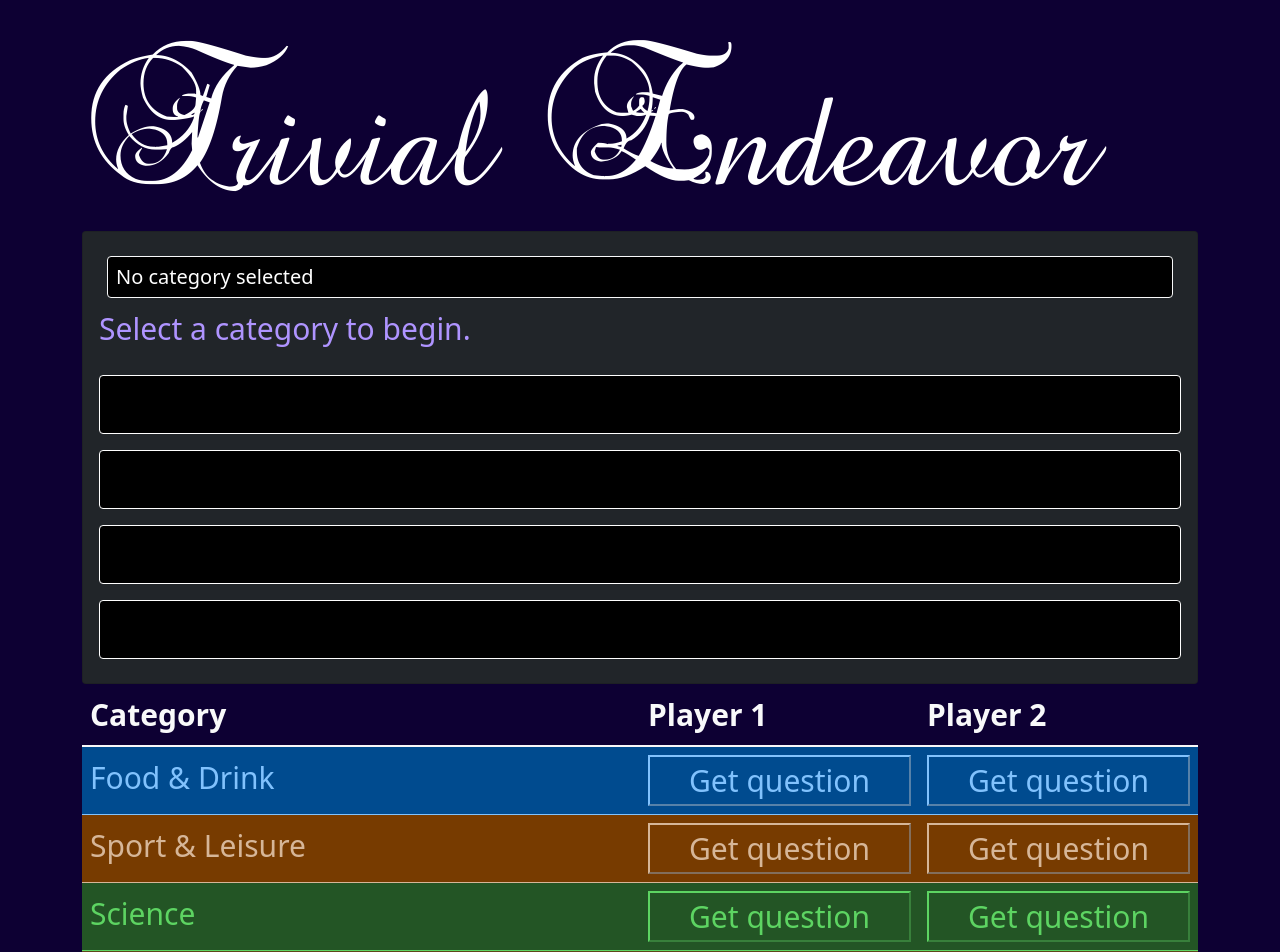
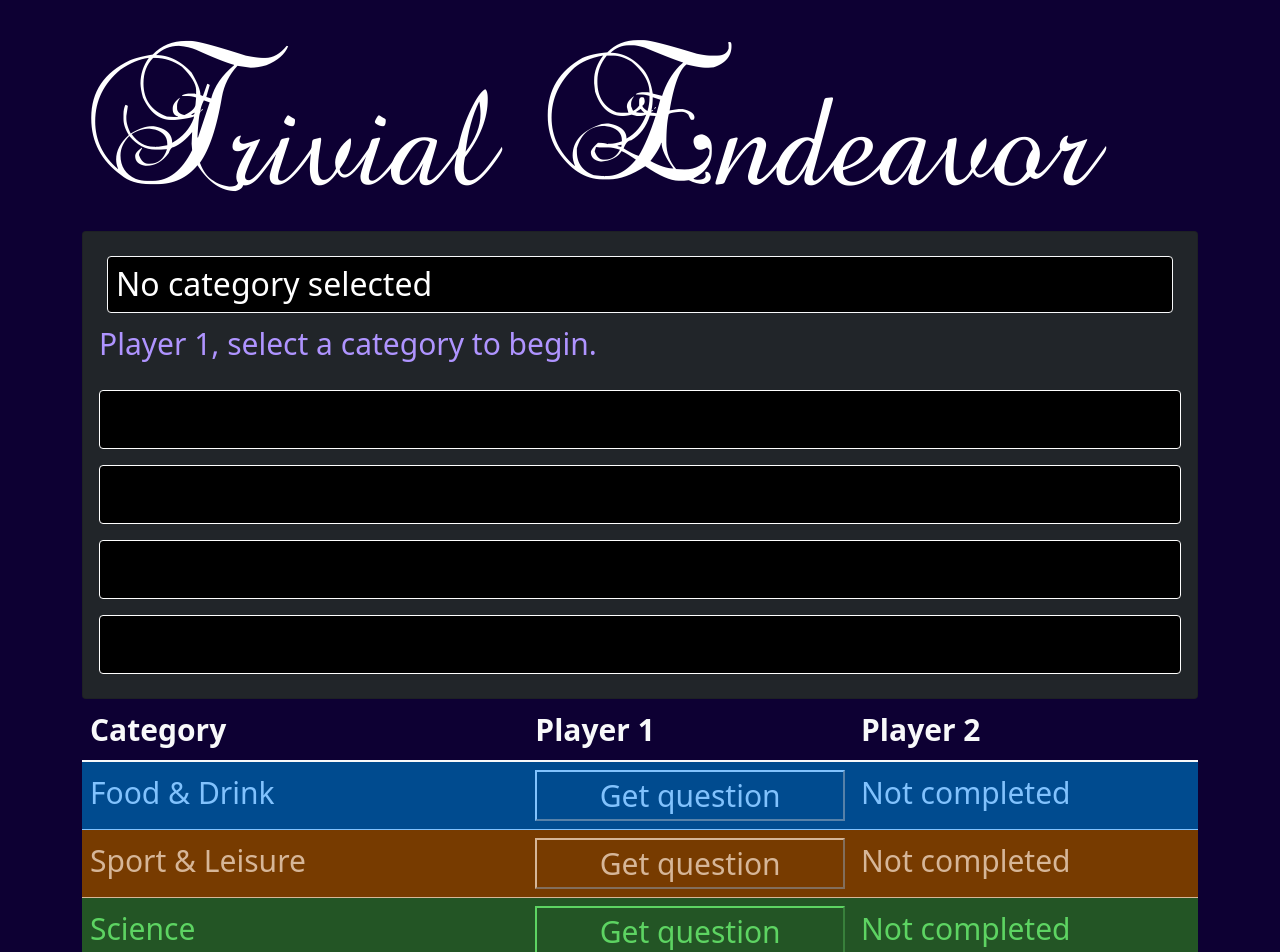
Before and after one commit to vpbasile/trivial-endeavor, a React (Create React App) app: page / in a window 1280 px wide. Shown: the top 952 px of the page. Built offline with nearby package versions, Linux system fonts and the light colour scheme.

Commit message:
Only one player works

```diff
--- a/src/App.js
+++ b/src/App.js
@@ -13,11 +13,15 @@ import CategoryRow from './components/CategoryRow';
 import AnswerButton from './components/AnswerButton';
 
 function initGame() {
+  var players = [
+    { name: "Player 1", correctCategories: [] },
+    { name: "Player 2", correctCategories: [] }
+  ]
   var gameState = {
+    players,
     currentCategory: {},
     currentQuestion: { question: "", answers: [], correctIndex: 0 },
     currentPlayerIndex: 0,
-    players: ["Calvin", "Hobbes"],
     categoryList: [
       { key: "01", queryTag: "food_and_drink", title: "Food & Drink", cssClass: "cat-food" },
       { key: "05", queryTag: "sport_and_leisure", title: "Sport & Leisure", cssClass: "cat-sport" },
@@ -29,6 +33,10 @@ function initGame() {
       { key: "03", queryTag: "general_knowledge", title: "General Knowledge", cssClass: "cat-general" }
     ]
   }
+  // Spoof gamestate so that each player has already answered a category
+  // gameState.players[0].correctCategories.push(gameState.categoryList[0].queryTag);
+  // gameState.players[1].correctCategories.push(gameState.categoryList[5].queryTag);
+
   return gameState;
 }
 
@@ -50,11 +58,10 @@ function App(props) {
       <div className="row">
         <div className="col">
           <h1>Trivial Endeavor</h1>
-          {/* <a href="file:///C:/xampp/htdocs/project-trivia0/index.html">Old Version</a> */}
           <div className="card bg-dark">
             <div className="card-body">
-              <h5 id="display-category" className="rounded p-2 m-2 border border-light blackandwhite">No category selected</h5>
-              <p className="card-text" id="display-question">Select a category to begin.</p>
+              <h2 id="display-category" className="rounded p-2 m-2 border border-light blackandwhite">No category selected</h2>
+              <p className="card-text" id="display-question"><span id="display-player">Player 1</span>, select a category to begin.</p>
               {answerButtons}
             </div>
           </div>
--- a/src/components/AnswerButton.js
+++ b/src/components/AnswerButton.js
@@ -1,9 +1,22 @@
 import React from "react";
 
 export default function AnswerButton(props) {
+	var gameState = props.gameState;
+	var players = props.players;
+
+	function endTurn(){
+		// console.log(`Player ${gameState.currentPlayer} ends their turn`);
+		gameState.currentPlayer = (gameState.currentPlayer + 1) % players.length;
+		// console.log(`Player ${gameState.currentPlayer} starts their turn`);
+		var playerDisplay = document.getElementById("display-player");
+		playerDisplay.innerHTML = players[gameState.currentPlayer].name;
+		playerDisplay.classList = `rounded p-2 m-2 border border-light ${players[gameState.currentPlayer].cssClass}`;
+		// console.log(`Player ${gameState.currentPlayer} starts their turn`);
+	}
 
 	function handleGuess(guess) {
-		var correctChoice = props.gameState.currentQuestion.correctIndex;
+		var correctChoice = gameState.currentQuestion.correctIndex;
+		// Indicate which choice was correct
 		for(var i=0; i<4; i++) {
 			var button = document.getElementById(`choice-${i}`);
 			button.disabled = true;
@@ -15,19 +28,20 @@ export default function AnswerButton(props) {
 				button.classList.add("btn-secondary");
 			}
 		}
-
+		// If the current player got it right, then update their scorecard
 		if(guess === correctChoice) {
-			const currentPlayer = props.gameState.currentPlayer;
-			const currentCategory = props.gameState.currentCategory;
-			// Add the functionality to keep track of which categories each player has correctly answered
-			// if(!currentPlayer.correctCategories.includes(currentCategory.title)) {
-			// 	// props.gameState.players[currentPlayer].push(currentCategory.queryTag);
-			// 	currentPlayer.correctCategories.push(currentCategory.title);
-			// }
-			console.log(`Player ${currentPlayer} has answered correctly in ${currentCategory.title}`);
+			players = gameState.players;
+			const currentPlayerIndex = gameState.currentPlayerIndex;
+			const playerName = players[currentPlayerIndex].name;
+			const currentCategory = gameState.currentCategory;
+			console.log(`${playerName} got it right in ${currentCategory.title}`);
+			// Keep track of which categories each player has correctly answered
+			players[currentPlayerIndex].correctCategories.push(currentCategory.queryTag);
 		} else {
-			console.log("Incorrect!  The correct answer was: " + props.gameState.currentQuestion.answers[correctChoice]);
+			console.log("Incorrect!  The correct answer was: " + gameState.currentQuestion.answers[correctChoice]);
 		}
+		// End the turn
+		endTurn();
 	}
 
 	const buttonID = `choice-${props.buttonIndex}`;
--- a/src/components/CategoryRow.js
+++ b/src/components/CategoryRow.js
@@ -1,14 +1,14 @@
+// API info:
+// https://trivia.willfry.co.uk/
+
+// https://api.trivia.willfry.co.uk/questions?categories=food_and_drink,geography,general_knowledge,history,literature,movies,music,science,society_and_culture,sport_and_leisure&limit=1
+
 import React from "react";
 
 export default function CategoryRow(props) {
+	var gameState = props.gameState;
 	const currentCategory = props.category;
 	const cssClass = currentCategory.cssClass + " w-100";
-	const title = currentCategory.title;
-
-	// API info:
-	// https://trivia.willfry.co.uk/
-
-	// https://api.trivia.willfry.co.uk/questions?categories=food_and_drink,geography,general_knowledge,history,literature,movies,music,science,society_and_culture,sport_and_leisure&limit=1
 
 	function newQuestion(player, category, gameState) {
 		gameState.currentCategory = category;
@@ -58,9 +58,9 @@ export default function CategoryRow(props) {
 			var button = document.getElementById(`choice-${i}`);
 			button.classList.remove("btn-success", "btn-danger", "btn-secondary");
 			// Set the button text
-			if(choices[i] !== undefined) {
+			if (choices[i] !== undefined) {
 				button.value = choices[i];
-			button.disabled = false;
+				button.disabled = false;
 			} else {
 				button.value = "";
 				button.disabled = true;
@@ -73,12 +73,26 @@ export default function CategoryRow(props) {
 
 	// Choose a random integer between 0 and 3
 	function randomAnswer() { return Math.floor(Math.random() * 4) }
-	const playerColumns = props.gameState.players.map((player,index) => {
-		return (
-			<td className="col-sm-3" key={index}>
-				<input className={cssClass} type="button" value={`Get question`} onClick={() => newQuestion(index, currentCategory, props.gameState)} />
-			</td>
-		);
+
+	// <> Build the buttons
+	const playerColumns = gameState.players.map((player, index) => {
+		if (player.correctCategories.includes(currentCategory.queryTag)) {
+			// If the player has already completed this category, show the category as completed
+			return(<td key={index}>Complete!</td>);
+		} else {
+			// Else,
+			// If this is the current player, show the button
+			if (index === gameState.currentPlayerIndex) {
+			return (
+				<td key={index}>
+					<input className={cssClass} type="button" value={`Get question`} onClick={() => newQuestion(index, currentCategory, gameState)} />
+				</td>
+			);
+			} else {
+				// Else, show the category as not completed
+				return(<td key={index}>Not completed</td>);
+			}
+		}
 	});
 
 	// Return the category row
@@ -86,8 +100,8 @@ export default function CategoryRow(props) {
 		<tr className={cssClass}>
 			<td>{props.title}</td>
 			{playerColumns}
-			{/* <td><input className={cssClass} type="button" value={`Get ${title} question`} onClick={() => newQuestion(1, currentCategory, props.gameState)} /></td>
-			<td><input className={cssClass} type="button" value={`Get ${title} question`} onClick={() => newQuestion(2, currentCategory, props.gameState)} /></td> */}
+			{/* <td><input className={cssClass} type="button" value={`Get ${title} question`} onClick={() => newQuestion(1, currentCategory, gameState)} /></td>
+			<td><input className={cssClass} type="button" value={`Get ${title} question`} onClick={() => newQuestion(2, currentCategory, gameState)} /></td> */}
 		</tr>
 
 	);
```
